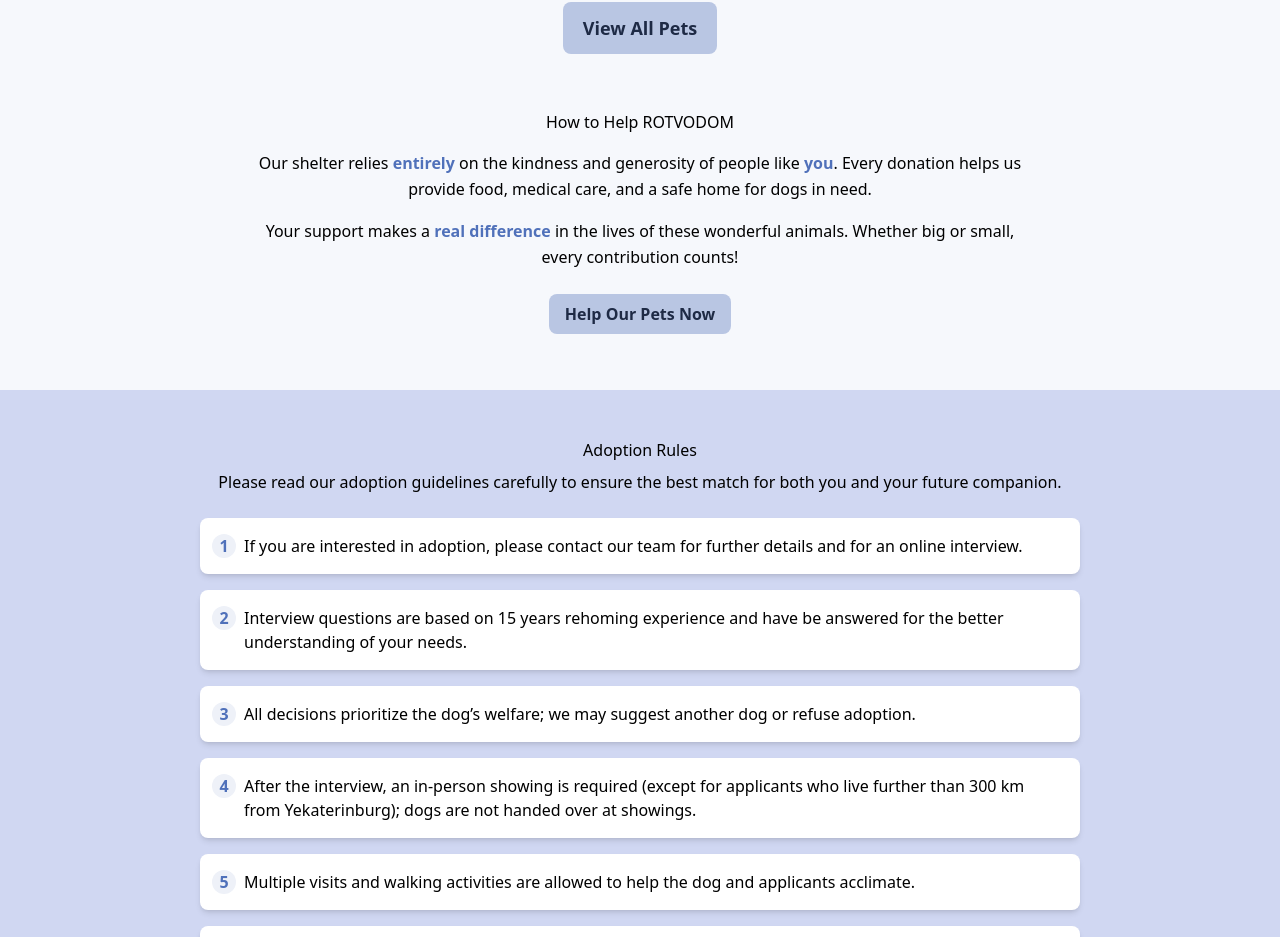
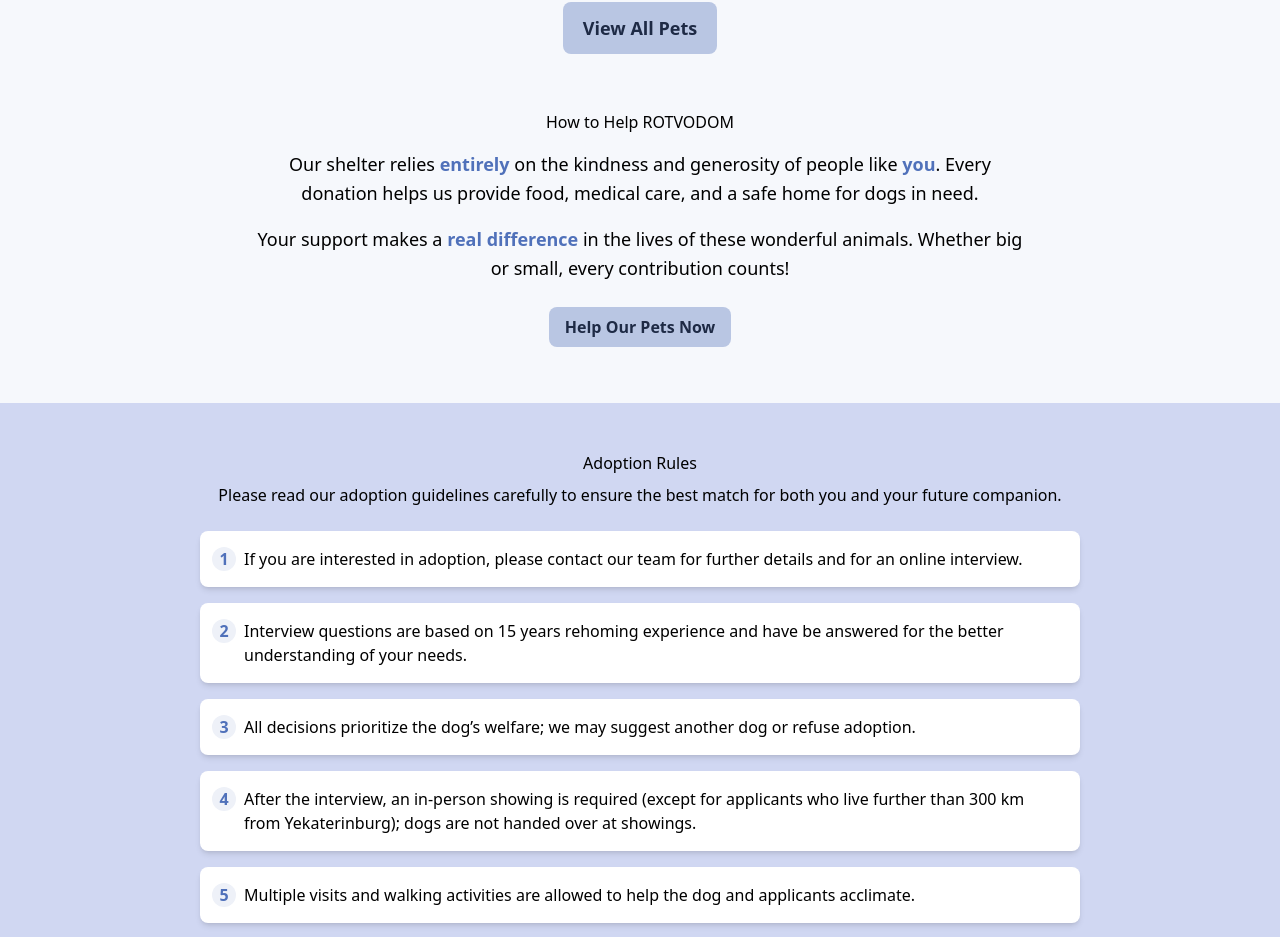
Before and after one commit to bavayra/dog-shelter, a React (Vite) app: page / in a window 1280 px wide. Shown: the part 2298-3235 px from the top of the page. Built offline with nearby package versions, Linux system fonts and the light colour scheme.

Commit message:
style: changed font size for the howToHelp section for screens >375

```diff
--- a/src/features/HowToHelp.tsx
+++ b/src/features/HowToHelp.tsx
@@ -6,7 +6,7 @@ const HowToHelp = () => {
       <div className="container mx-auto px-4">
         <h2 className="typography-h2 mb-4 text-center">How to Help ROTVODOM</h2>
         <div className="mx-auto mb-6 max-w-3xl text-center">
-          <p className="typography-body mb-4 leading-relaxed">
+          <p className="typography-body xs:text-lg mb-4 leading-relaxed">
             Our shelter relies{' '}
             <span className="text-primary-500 font-semibold">entirely</span> on
             the kindness and generosity of people like{' '}
@@ -14,7 +14,7 @@ const HowToHelp = () => {
             donation helps us provide food, medical care, and a safe home for
             dogs in need.
           </p>
-          <p className="typography-body leading-relaxed">
+          <p className="typography-body xs:text-lg leading-relaxed">
             Your support makes a{' '}
             <span className="text-primary-500 font-semibold">
               real difference
```
